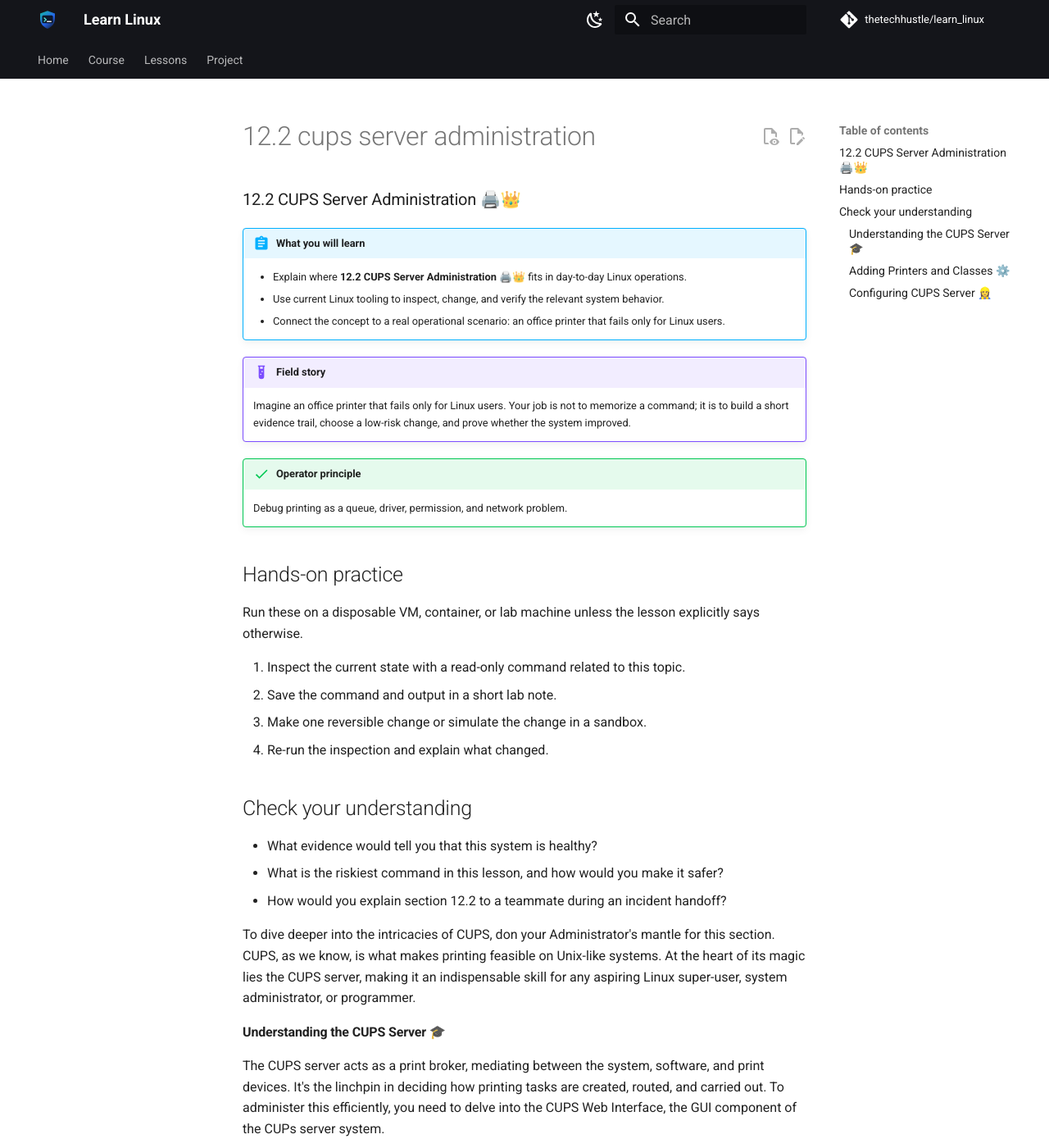
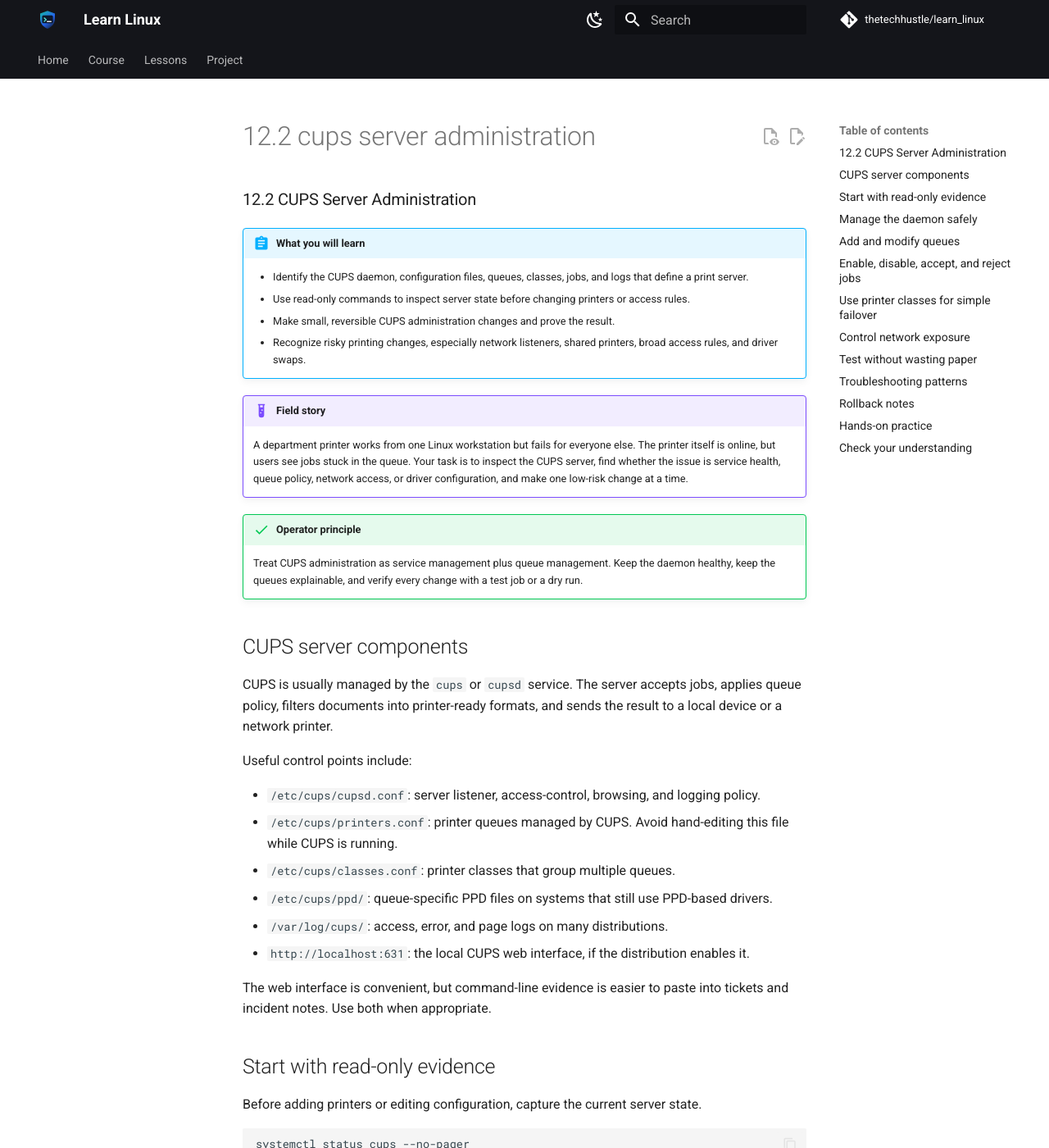
Before and after one commit to thetechhustle/learn_linux, an MkDocs documentation site: the page built from docs/lessons/12_printing/12.2_cups_server_administration.md, in a window 1280 px wide and 1400 px high. Shown: the whole window at 82% size. Built offline with MkDocs 1.6.1 and Material for MkDocs 9.7.7, drawn with Linux system fonts in a browser that asks for light colours; comment, search, counter and statistics services are not loaded; some of the changed text lies outside the part shown.

Commit message:
Improve Chapter 12 CUPS server administration (#95)
Co-authored-by: Jules Ai <jules@Juless-Air.ts.net lan>

````diff
--- a/docs/lessons/12_printing/12.2_cups_server_administration.md
+++ b/docs/lessons/12_printing/12.2_cups_server_administration.md
@@ -1,78 +1,242 @@
-### 12.2 CUPS Server Administration 🖨️👑
-
-
+### 12.2 CUPS Server Administration
 
 !!! abstract "What you will learn"
-    - Explain where **12.2 CUPS Server Administration 🖨️👑** fits in day-to-day Linux operations.
-    - Use current Linux tooling to inspect, change, and verify the relevant system behavior.
-    - Connect the concept to a real operational scenario: an office printer that fails only for Linux users.
+    - Identify the CUPS daemon, configuration files, queues, classes, jobs, and logs that define a print server.
+    - Use read-only commands to inspect server state before changing printers or access rules.
+    - Make small, reversible CUPS administration changes and prove the result.
+    - Recognize risky printing changes, especially network listeners, shared printers, broad access rules, and driver swaps.
 
 !!! example "Field story"
-    Imagine an office printer that fails only for Linux users. Your job is not to memorize a command; it is to build a short evidence trail, choose a low-risk change, and prove whether the system improved.
+    A department printer works from one Linux workstation but fails for everyone else. The printer itself is online, but users see jobs stuck in the queue. Your task is to inspect the CUPS server, find whether the issue is service health, queue policy, network access, or driver configuration, and make one low-risk change at a time.
 
 !!! success "Operator principle"
-    Debug printing as a queue, driver, permission, and network problem.
+    Treat CUPS administration as service management plus queue management. Keep the daemon healthy, keep the queues explainable, and verify every change with a test job or a dry run.
+
+## CUPS server components
+
+CUPS is usually managed by the `cups` or `cupsd` service. The server accepts jobs, applies queue policy, filters documents into printer-ready formats, and sends the result to a local device or a network printer.
+
+Useful control points include:
+
+- `/etc/cups/cupsd.conf`: server listener, access-control, browsing, and logging policy.
+- `/etc/cups/printers.conf`: printer queues managed by CUPS. Avoid hand-editing this file while CUPS is running.
+- `/etc/cups/classes.conf`: printer classes that group multiple queues.
+- `/etc/cups/ppd/`: queue-specific PPD files on systems that still use PPD-based drivers.
+- `/var/log/cups/`: access, error, and page logs on many distributions.
+- `http://localhost:631`: the local CUPS web interface, if the distribution enables it.
+
+The web interface is convenient, but command-line evidence is easier to paste into tickets and incident notes. Use both when appropriate.
+
+## Start with read-only evidence
+
+Before adding printers or editing configuration, capture the current server state.
+
+```bash
+systemctl status cups --no-pager
+lpstat -r
+lpstat -v
+lpstat -p -d
+lpstat -t
+lpoptions -p PRINTER_NAME -l
+```
+
+On systems without systemd, use the platform's service tool instead:
+
+```bash
+service cups status
+rc-service cupsd status
+```
+
+Check logs before restarting anything:
+
+```bash
+journalctl -u cups --since "30 minutes ago" --no-pager
+sudo tail -n 80 /var/log/cups/error_log
+```
+
+Record the queue name, device URI, accepting state, enabled state, default printer, recent errors, and the exact time of your inspection.
+
+## Manage the daemon safely
+
+Restarting CUPS can interrupt active print jobs. Prefer inspection first, then reload or restart only when the change requires it.
+
+```bash
+sudo systemctl reload cups
+sudo systemctl restart cups
+sudo systemctl enable --now cups
+```
+
+Use `reload` after supported configuration changes. Use `restart` when the daemon does not support reload on your distribution, when logs show the daemon is wedged, or after a package upgrade that expects a restart.
+
+After a service action, verify the result:
+
+```bash
+systemctl is-active cups
+lpstat -r
+journalctl -u cups --since "2 minutes ago" --no-pager
+```
+
+If the system is a shared print server, announce restarts and check for active jobs first:
+
+```bash
+lpstat -o
+```
+
+## Add and modify queues
+
+Use `lpadmin` for queue changes. Start with the discovered device URI, then choose the least surprising driver or model option available on the system.
+
+```bash
+lpinfo -v
+lpinfo -m | head
+sudo lpadmin -p office-laser -E -v ipp://printer.example.com/ipp/print -m everywhere
+lpstat -p office-laser -l
+```
+
+The `-E` option enables the printer when it appears after `-p`. The `-v` option sets the device URI. The `-m everywhere` option uses IPP Everywhere when the printer supports driverless printing.
+
+Set a default only when the host should have one:
+
+```bash
+sudo lpadmin -d office-laser
+lpstat -d
+```
+
+Change queue options deliberately:
+
+```bash
+lpoptions -p office-laser -l
+sudo lpadmin -p office-laser -o printer-is-shared=false
+sudo lpadmin -p office-laser -o media=Letter
+sudo lpadmin -p office-laser -o sides=two-sided-long-edge
+```
+
+Avoid changing driver, URI, sharing, and defaults in the same step. One change at a time makes rollback possible.
+
+## Enable, disable, accept, and reject jobs
+
+CUPS separates whether a printer is enabled from whether it accepts new jobs.
+
+- Enabled: CUPS may send queued jobs to the printer.
+- Disabled: jobs stay queued and do not print.
+- Accepting: users may submit new jobs.
+- Rejecting: new jobs are refused with a reason.
+
+```bash
+cupsenable office-laser
+cupsdisable office-laser
+cupsaccept office-laser
+cupsreject office-laser -r "Maintenance window"
+lpstat -p office-laser -a office-laser
+```
+
+This distinction is useful during maintenance. Reject new jobs before a planned outage, let existing jobs drain if appropriate, then disable the queue when work begins.
+
+## Use printer classes for simple failover
+
+A CUPS class groups printers behind one logical destination. Jobs submitted to the class can use any member printer that is available.
+
+```bash
+sudo lpadmin -p floor1-east -E -v ipp://east.example.com/ipp/print -m everywhere
+sudo lpadmin -p floor1-west -E -v ipp://west.example.com/ipp/print -m everywhere
+sudo lpadmin -p floor1-east -c floor1
+sudo lpadmin -p floor1-west -c floor1
+lpstat -c floor1
+```
+
+Classes help with small offices and labs, but they are not a substitute for monitoring. If both printers are misconfigured in the same way, the class only hides the problem until every job fails.
+
+## Control network exposure
+
+Do not expose a CUPS server to a broad network by accident. Check what the daemon is listening on before and after configuration changes.
+
+```bash
+ss -ltnp | grep -E ':(631)\b' || true
+grep -nE '^(Listen|Port|Browsing|BrowseLocalProtocols|DefaultAuthType|<Location)' /etc/cups/cupsd.conf
+```
+
+Common local-only defaults look like this:
+
+```text
+Listen localhost:631
+```
+
+Shared print servers may listen on a host address or all interfaces:
+
+```text
+Port 631
+```
+
+That broader setting must be paired with clear access rules and a host firewall. After changing listener or access policy, validate locally and from an expected client network, then check logs for denied or unexpected access.
+
+## Test without wasting paper
+
+Use a tiny text file or a known test page, not a large document.
+
+```bash
+printf 'CUPS test from %s\n' "$(hostname)" > /tmp/cups-test.txt
+lp -d office-laser /tmp/cups-test.txt
+lpstat -o office-laser
+```
+
+Cancel a test job if it stalls or targets the wrong queue:
+
+```bash
+cancel JOB_ID
+cancel -a office-laser
+```
+
+Be careful with `cancel -a`; it removes all jobs for the destination. On a shared print server, inspect `lpstat -o` first and avoid canceling other users' jobs without coordination.
+
+## Troubleshooting patterns
+
+Use symptoms to narrow the layer:
+
+- `lpstat -r` says the scheduler is not running: inspect and restart the CUPS service.
+- Jobs are submitted but never print: check `lpstat -o`, queue enabled state, printer connectivity, and `error_log`.
+- Users cannot submit jobs: check accepting state, authentication, group membership, and access rules in `cupsd.conf`.
+- Only one application fails: print a text file with `lp` to separate application formatting from CUPS.
+- The wrong tray, paper, or duplex setting is used: compare `lpoptions -l` with queue defaults and printer capabilities.
+- A network printer moved or was replaced: verify the URI with `lpstat -v`, DNS, IP reachability, and IPP response.
+
+Prefer evidence that another administrator can reproduce:
+
+```bash
+lpstat -t
+lpstat -v office-laser
+lpoptions -p office-laser -l
+journalctl -u cups --since "10 minutes ago" --no-pager
+```
+
+## Rollback notes
+
+Before a risky queue change, save the current state:
+
+```bash
+lpstat -t > /tmp/cups-before.txt
+lpoptions -p office-laser -l > /tmp/office-laser-options-before.txt
+sudo cp /etc/cups/cupsd.conf /etc/cups/cupsd.conf.before-change
+```
+
+For queue changes, rollback may mean restoring the old URI, options, driver, or sharing flag with `lpadmin`. For server changes, restore the previous `cupsd.conf`, reload CUPS, and verify with `lpstat -r` and logs.
+
+Do not restore stale files over a live production print server unless you know no one else changed CUPS in the meantime.
 
 ## Hands-on practice
 
-Run these on a disposable VM, container, or lab machine unless the lesson explicitly says otherwise.
+Run these on a disposable VM or lab machine.
 
-1. Inspect the current state with a read-only command related to this topic.
-2. Save the command and output in a short lab note.
-3. Make one reversible change or simulate the change in a sandbox.
-4. Re-run the inspection and explain what changed.
+1. Install or enable CUPS using your distribution's package and service tools.
+2. Capture `systemctl status cups --no-pager`, `lpstat -r`, `lpstat -t`, and the last 30 lines of the CUPS error log.
+3. Create or inspect a test queue. If no printer is available, use a driverless network printer in a lab or stop after read-only inspection.
+4. Toggle the queue between accepting and rejecting jobs, then return it to the original state.
+5. Submit a one-line test file with `lp` or explain why you skipped printing.
+6. Write a short handoff note with the queue name, device URI, service state, change made, verification result, and rollback command.
 
 ## Check your understanding
 
-- What evidence would tell you that this system is healthy?
-- What is the riskiest command in this lesson, and how would you make it safer?
-- How would you explain section 12.2 to a teammate during an incident handoff?
-
-
-To dive deeper into the intricacies of CUPS, don your Administrator's mantle for this section. CUPS, as we know, is what makes printing feasible on Unix-like systems. At the heart of its magic lies the CUPS server, making it an indispensable skill for any aspiring Linux super-user, system administrator, or programmer.
-
-#### Understanding the CUPS Server 🎓
-
-The CUPS server acts as a print broker, mediating between the system, software, and print devices. It's the linchpin in deciding how printing tasks are created, routed, and carried out. To administer this efficiently, you need to delve into the CUPS Web Interface, the GUI component of the CUPs server system.
-
-- **Accessing Web Interface** 💻: Simply type `http://localhost:631` into your browser. CUPS will demand administrator credentials to allow changes to the server and printer settings.
-
-```bash
-http://localhost:631
-```
-- **CUPS Web Interface Layout** 🌐: The interface consists of the following tabs:
-    - **'Home'**: An introductory area providing quick links to other sections.
-    - **'Administration'**: The area where you can add, modify and delete printers.
-    - **'Classes'**: Here, you can manage printer groups.
-    - **'Jobs'**: The section showing the status of print jobs.
-
-#### Adding Printers and Classes ⚙️
-
-In CUPS, printers and classes are officially introduced through the 'Administration' tab.
-
-- **Adding Printers**: To add a new printer:
-    1. Click on the 'Add Printer' button.
-    2. Follow the prompts for a device, model, name, location and description.
-    3. Adjust the default settings as required.
-
-- **Printer Classes**: CUPS allows you to group printers into classes for job balancing and redundancy. To create a class:
-    1. Click on 'Add Class'.
-    2. Provide a name, location, and description.
-    3. Select which printers to include in the class.
-
-#### Configuring CUPS Server 👷‍♀️
-
-The `cupsd.conf` file houses the main configurations for the CUPS server. To configure CUPS:
-
-1. Open the `cupsd.conf` file, located in `/etc/cups/cupsd.conf`
-2. Modify parameters as necessary based on your requirements:
-    - SystemLog: Defines the logfile
-    - AccessLog: Determines who can access logs
-    - ErrorLog: Specifies the error logging level
-    - Listen: Listens to a specified IP address and port
-3. Save and close the file.
-4. Restart your CUPS server for the changes to take effect.
-
-Remember, you can always refer to the CUPS documentation or use man pages (`man cupsd.conf`) for details on configuration options.
-
-In this section, we've traversed the essentials of CUPS server administration. Although it may seem complex at first, practice will breed familiarity, and you'll soon become a maestro of managing print services in Linux. Up next, we'll explore the labyrinth of troubleshooting. Onwards, bold learner! 🚀
+- What is the difference between a disabled printer and a printer that rejects new jobs?
+- Which commands show the CUPS scheduler state, queue state, and device URI?
+- Why is `Port 631` riskier than `Listen localhost:631`?
+- What should you capture before editing `cupsd.conf`?
+- How would you prove that a failed print job is a CUPS queue problem rather than an application problem?
````
